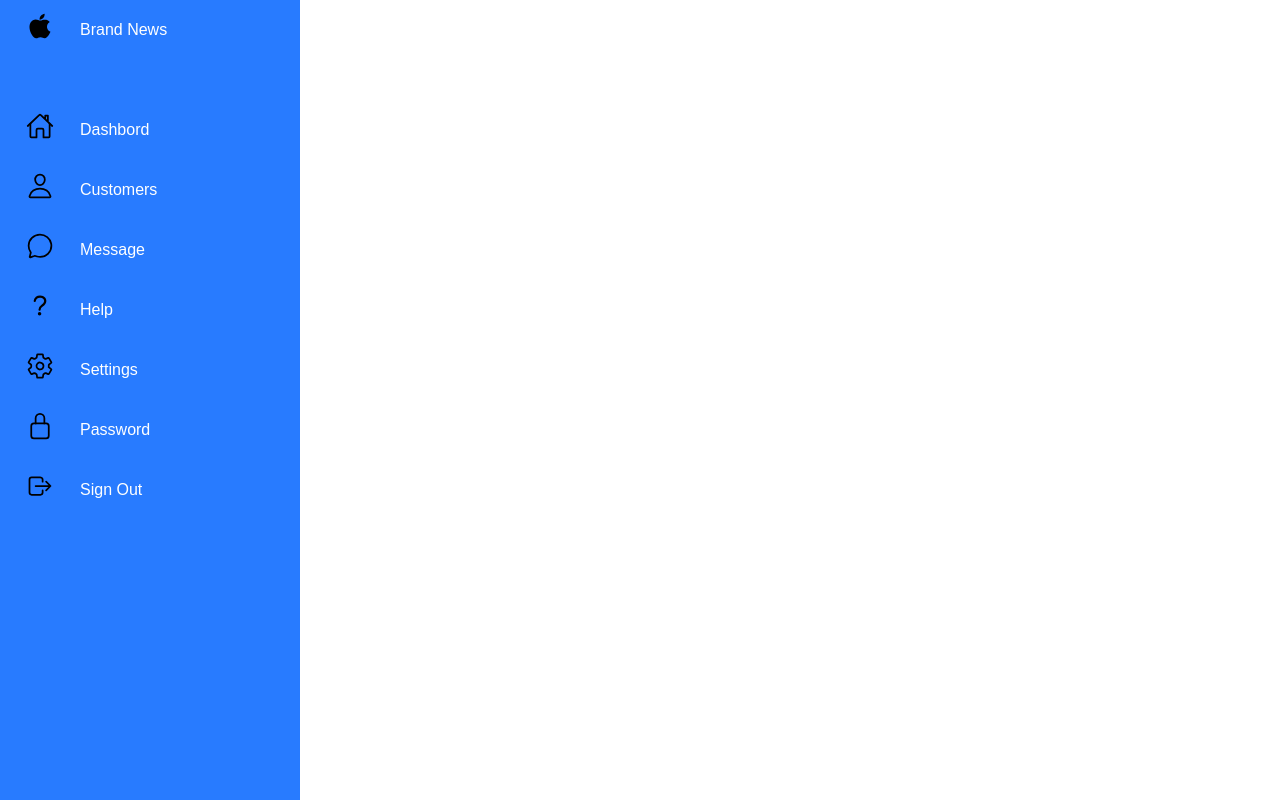
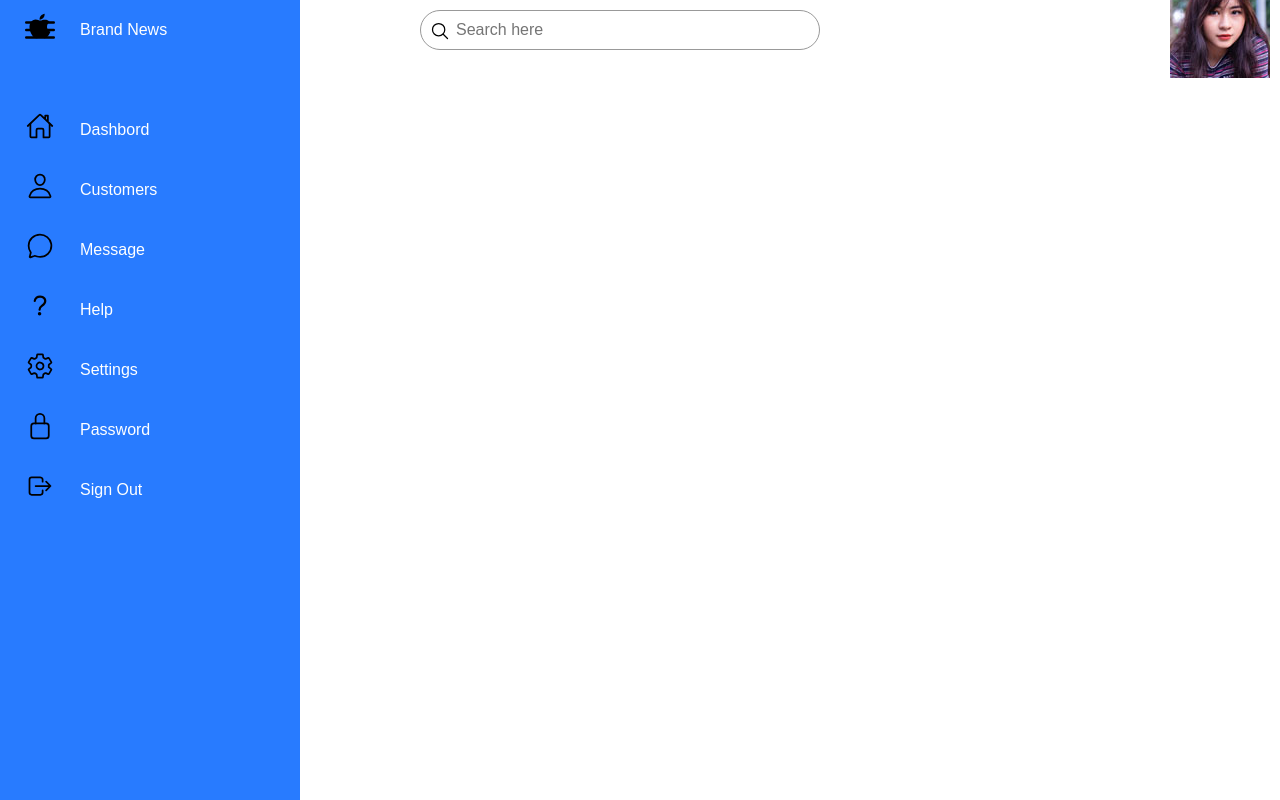
Before and after one commit to mohammadsaeediaf/admin-page, a plain HTML site: page index.html in a window 1280 px wide. Drawn offline with Linux system fonts and the light colour scheme.

Commit message:
Write search style

```diff
--- a/styles.css
+++ b/styles.css
@@ -121,3 +121,53 @@ body {
   box-shadow: 35px -35px 0 10px #fff;
   pointer-events: none;
 }
+
+.topbar {
+  width: 100%;
+  height: 60px;
+  display: flex;
+  justify-content: space-between;
+  align-items: center;
+  padding: 0 10px;
+}
+
+.toggle {
+  position: relative;
+  top: 0;
+  width: 60px;
+  height: 60px;
+  display: flex;
+  justify-content: center;
+  align-items: center;
+  font-size: 2.5em;
+  cursor: pointer;
+}
+
+.search {
+  position: relative;
+  width: 400px;
+  margin: 0 10px;
+}
+
+.search label {
+  position: relative;
+  width: 100%;
+}
+
+.search label input {
+  width: 100%;
+  height: 40px;
+  border-radius: 40px;
+  padding: 5px 20px;
+  border: 1px solid var(--black2);
+  outline: none;
+  padding-left: 35px;
+  font-size: 16px;
+}
+
+.search label img {
+  position: absolute;
+  top: 0;
+  left: 10px;
+  font-size: 1.2em;
+}
```
